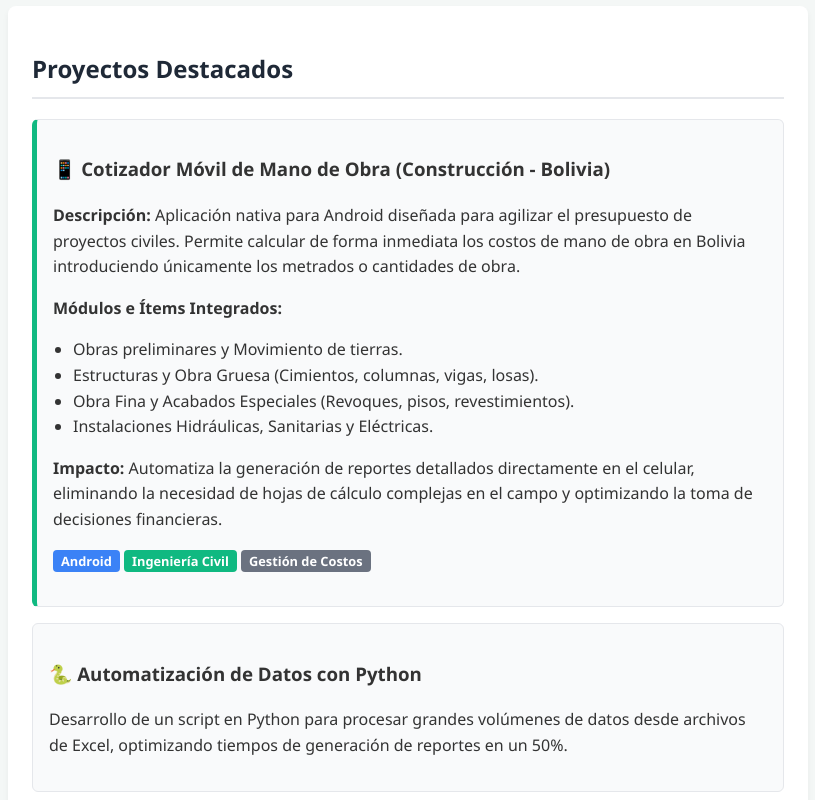
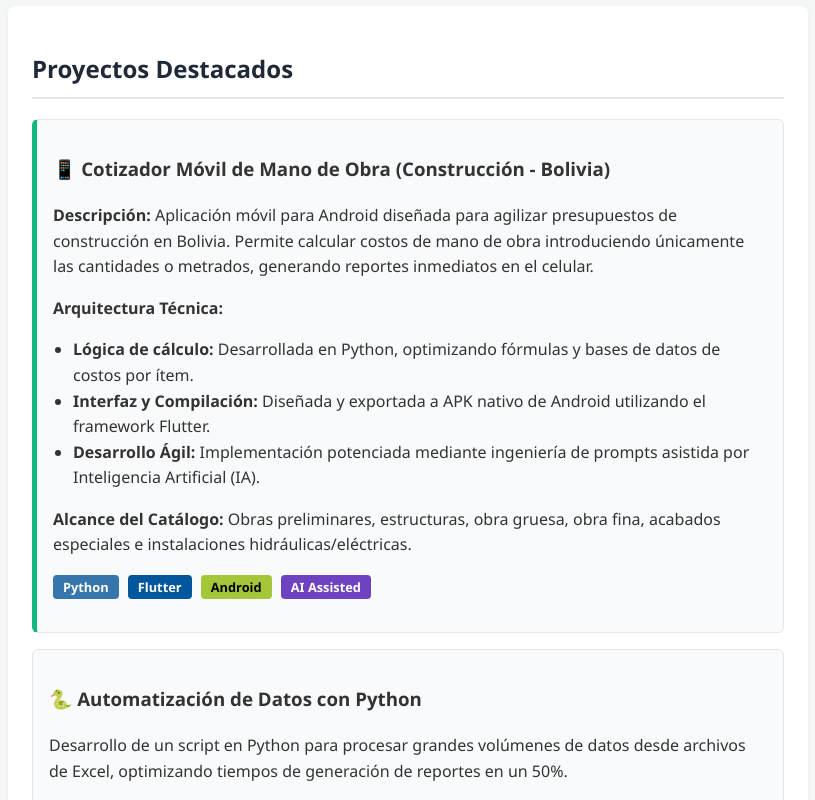
Before and after one commit to Juan-Horacio-quis/Juan-Horacio-quis.github.io, a plain HTML site: page index.html in a window 1280 px wide. Shown: the part 635-1435 px from the top of the page, without its empty margins (232-1047 px from the left). Drawn offline with Linux system fonts and the light colour scheme.

Commit message:
Update index.html

```diff
--- a/index.html
+++ b/index.html
@@ -48,16 +48,23 @@
             <!-- PROYECTO DESTACADO: APP ANDROID COTIZADOR -->
             <div class="project-card" style="border-left: 5px solid #10b981;">
                 <h3>📱 Cotizador Móvil de Mano de Obra (Construcción - Bolivia)</h3>
-                <p><strong>Descripción:</strong> Aplicación nativa para Android diseñada para agilizar el presupuesto de proyectos civiles. Permite calcular de forma inmediata los costos de mano de obra en Bolivia introduciendo únicamente los metrados o cantidades de obra.</p>
-                <p><strong>Módulos e Ítems Integrados:</strong></p>
+                <p><strong>Descripción:</strong> Aplicación móvil para Android diseñada para agilizar presupuestos de construcción en Bolivia. Permite calcular costos de mano de obra introduciendo únicamente las cantidades o metrados, generando reportes inmediatos en el celular.</p>
+
+                <p><strong>Arquitectura Técnica:</strong></p>
                 <ul style="padding-left: 20px; margin: 0.5rem 0;">
-                    <li>Obras preliminares y Movimiento de tierras.</li>
-                    <li>Estructuras y Obra Gruesa (Cimientos, columnas, vigas, losas).</li>
-                    <li>Obra Fina y Acabados Especiales (Revoques, pisos, revestimientos).</li>
-                    <li>Instalaciones Hidráulicas, Sanitarias y Eléctricas.</li>
+                    <li><strong>Lógica de cálculo:</strong> Desarrollada en Python, optimizando fórmulas y bases de datos de costos por ítem.</li>
+                    <li><strong>Interfaz y Compilación:</strong> Diseñada y exportada a APK nativo de Android utilizando el framework Flutter.</li>
+                    <li><strong>Desarrollo Ágil:</strong> Implementación potenciada mediante ingeniería de prompts asistida por Inteligencia Artificial (IA).</li>
                 </ul>
-                <p><strong>Impacto:</strong> Automatiza la generación de reportes detallados directamente en el celular, eliminando la necesidad de hojas de cálculo complejas en el campo y optimizando la toma de decisiones financieras.</p>
-                <p style="margin-top: 0.5rem;"><span style="background: #3b82f6; color: white; padding: 2px 8px; border-radius: 4px; font-size: 0.8rem; font-weight: bold;">Android</span> <span style="background: #10b981; color: white; padding: 2px 8px; border-radius: 4px; font-size: 0.8rem; font-weight: bold;">Ingeniería Civil</span> <span style="background: #6b7280; color: white; padding: 2px 8px; border-radius: 4px; font-size: 0.8rem; font-weight: bold;">Gestión de Costos</span></p>
+
+                <p><strong>Alcance del Catálogo:</strong> Obras preliminares, estructuras, obra gruesa, obra fina, acabados especiales e instalaciones hidráulicas/eléctricas.</p>
+
+                <p style="margin-top: 1rem;">
+                    <span style="background: #3776AB; color: white; padding: 3px 10px; border-radius: 4px; font-size: 0.8rem; font-weight: bold; margin-right: 5px;">Python</span>
+                    <span style="background: #02569B; color: white; padding: 3px 10px; border-radius: 4px; font-size: 0.8rem; font-weight: bold; margin-right: 5px;">Flutter</span>
+                    <span style="background: #A4C639; color: black; padding: 3px 10px; border-radius: 4px; font-size: 0.8rem; font-weight: bold; margin-right: 5px;">Android</span>
+                    <span style="background: #6f42c1; color: white; padding: 3px 10px; border-radius: 4px; font-size: 0.8rem; font-weight: bold;">AI Assisted</span>
+                </p>
             </div>
 
             <!-- PROYECTO 1: PYTHON -->
```
